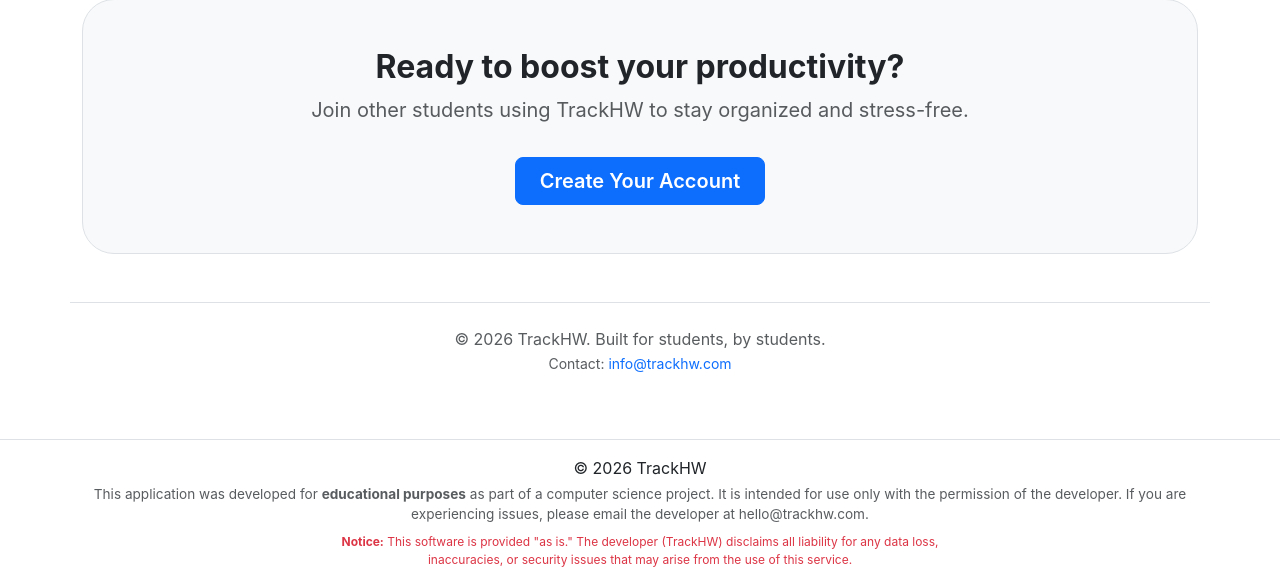
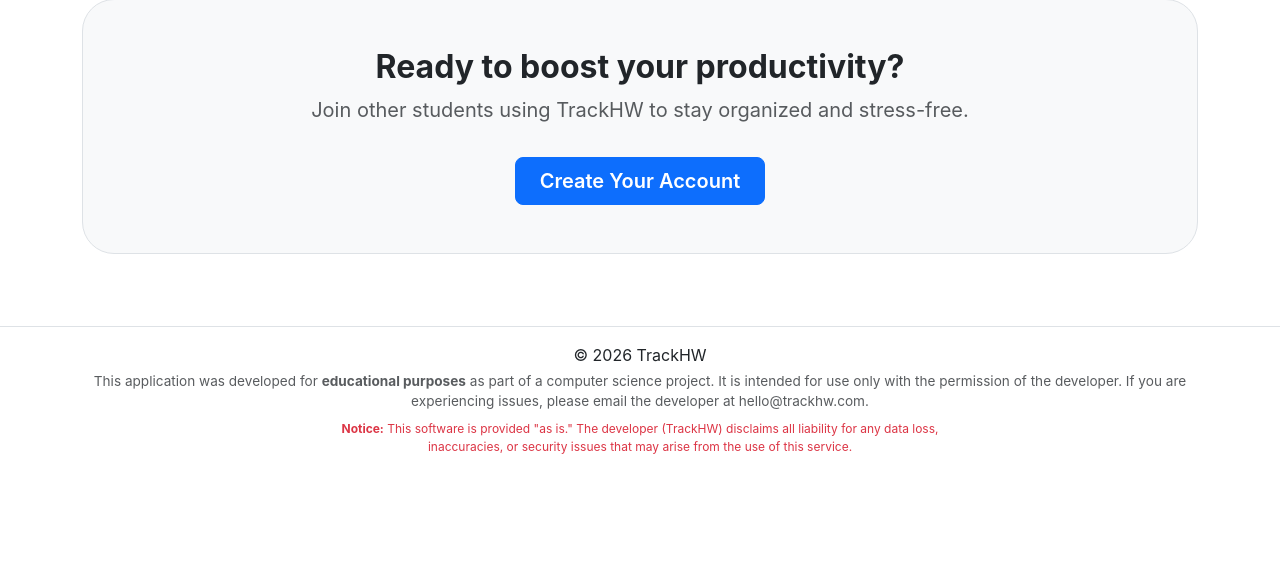
Before and after one commit to damelwani/homework, a Flask app: page /landing in a window 1280 px wide. Shown: the part 1038-1623 px from the top of the page. After the commit the page ends 1492 px from the top, so only its background shows below. Run offline with Flask 3, Linux system fonts and the light colour scheme; some libraries are stand-ins or nearby versions.

Commit message:
Update landing.html

```diff
--- a/templates/landing.html
+++ b/templates/landing.html
@@ -55,9 +55,4 @@
         <a href="/register" class="btn btn-primary btn-lg px-4 mt-3">Create Your Account</a>
     </div>
 </div>
-
-<footer class="container py-4 border-top text-center text-muted">
-    <p>&copy; 2026 TrackHW. Built for students, by students. <br>
-    <small>Contact: <a href="mailto:info@trackhw.com" class="text-decoration-none">info@trackhw.com</a></small></p>
-</footer>
 {% endblock %}
```
